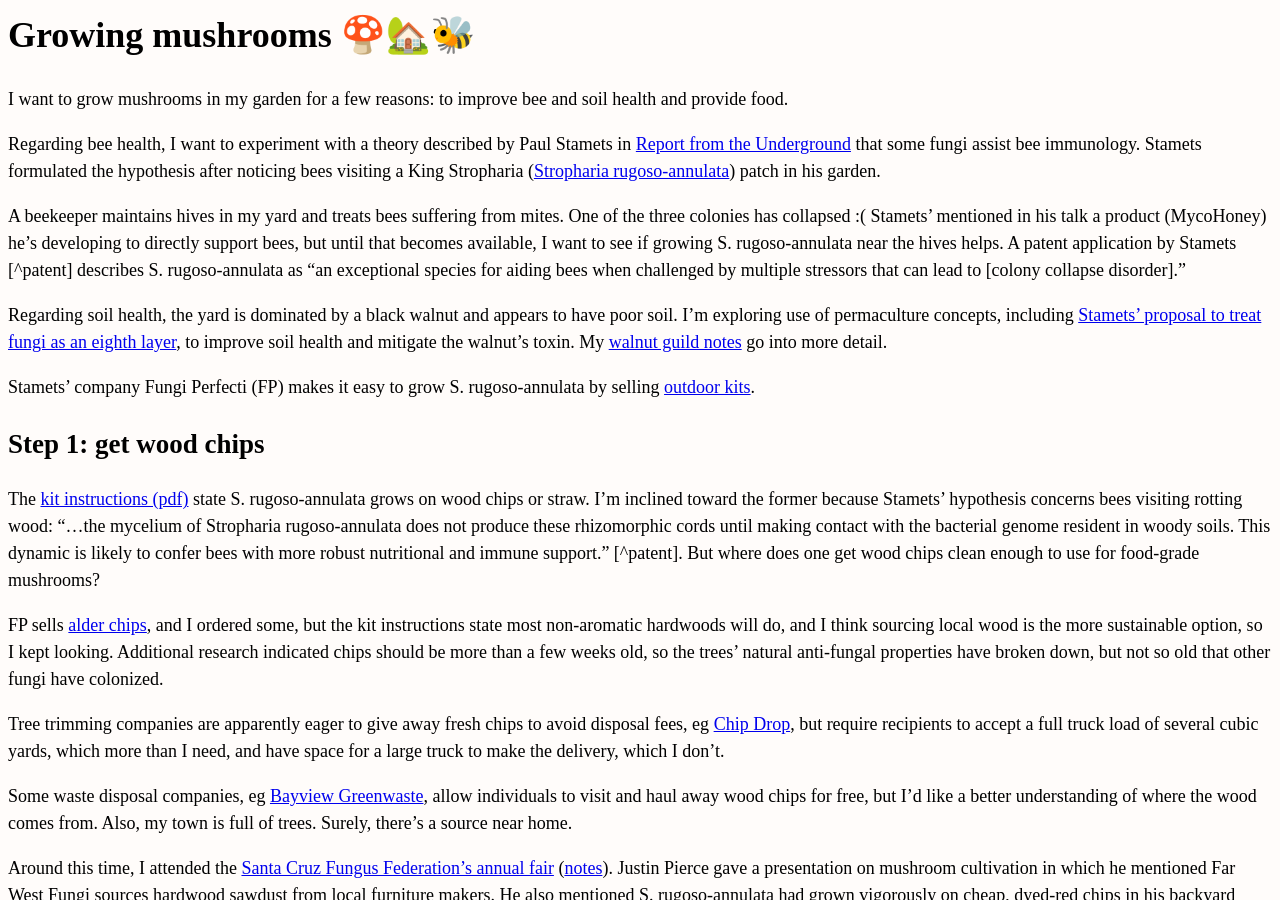
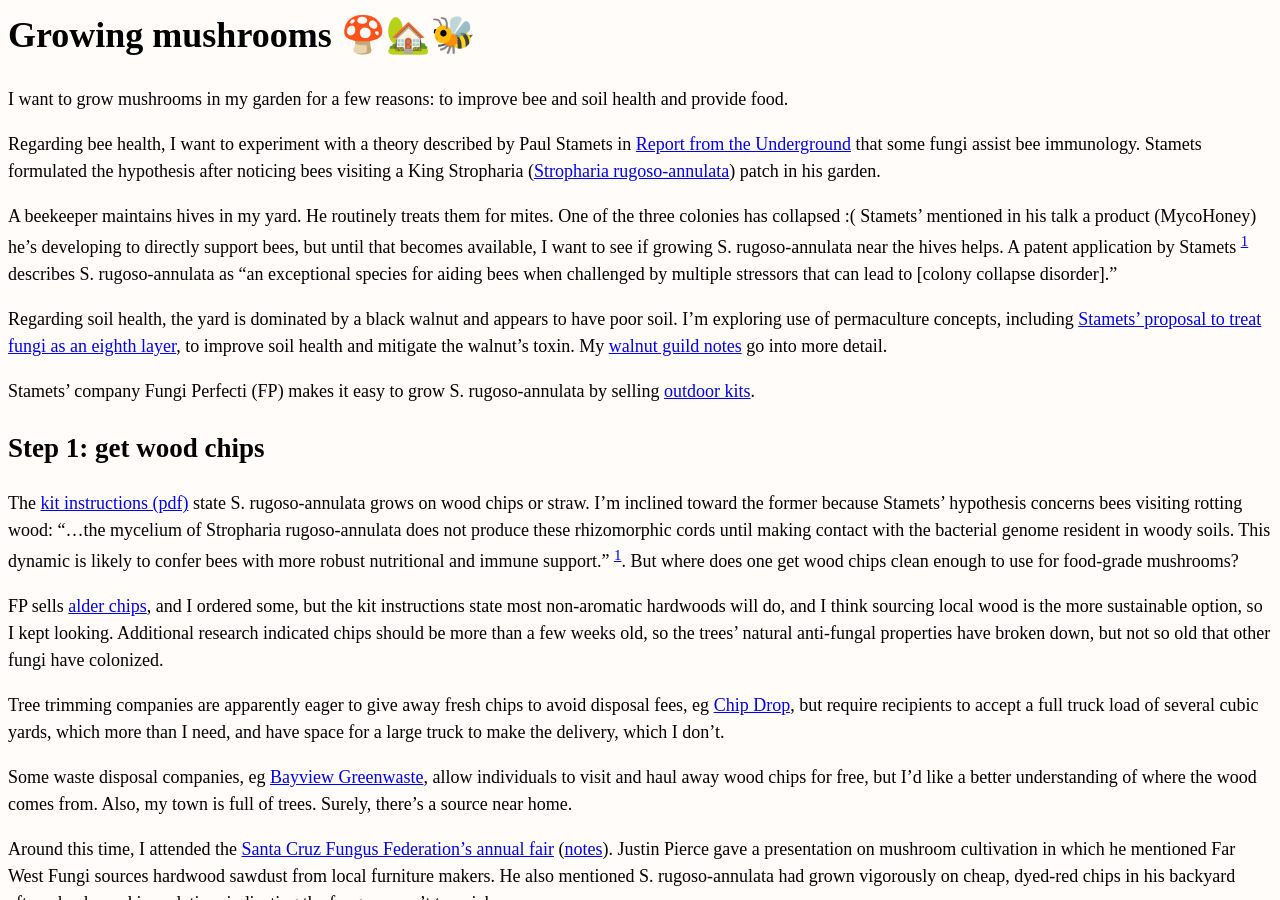
Before and after one commit to erikeldridge/erikeldridge.github.com, a Jekyll site: the page built from _posts/2018-01-28-growing-mushrooms.md, in a window 1280 px wide and 900 px high. Built offline with Jekyll 4.4.1, drawn with Linux system fonts in a browser that asks for light colours; nearby versions of some CDN libraries.

Commit message:
Update from Forestry.io - 2018-01-28-growing-mushrooms.md

```diff
--- a/_posts/2018-01-28-growing-mushrooms.md
+++ b/_posts/2018-01-28-growing-mushrooms.md
@@ -12,7 +12,7 @@
 
 Regarding bee health, I want to experiment with a theory described by Paul Stamets in [Report from the Underground](https://www.youtube.com/watch?v=DAw_Zzge49c) that some fungi assist bee immunology. Stamets formulated the hypothesis after noticing bees visiting a King Stropharia ([Stropharia rugoso-annulata](https://www.inaturalist.org/taxa/119151-Stropharia-rugosoannulata)) patch in his garden.
 
-A beekeeper maintains hives in my yard and treats bees suffering from mites. One of the three colonies has collapsed :( Stamets' mentioned in his talk a product (MycoHoney) he's developing to directly support bees, but until that becomes available, I want to see if growing S. rugoso-annulata near the hives helps. A patent application by Stamets \[^patent\] describes S. rugoso-annulata as "an exceptional species for aiding bees when challenged by multiple stressors that can lead to \[colony collapse disorder\]."
+A beekeeper maintains hives in my yard. He routinely treats them for mites. One of the three colonies has collapsed :( Stamets' mentioned in his talk a product (MycoHoney) he's developing to directly support bees, but until that becomes available, I want to see if growing S. rugoso-annulata near the hives helps. A patent application by Stamets [^patent] describes S. rugoso-annulata as "an exceptional species for aiding bees when challenged by multiple stressors that can lead to \[colony collapse disorder\]."
 
 Regarding soil health, the yard is dominated by a black walnut and appears to have poor soil. I'm exploring use of permaculture concepts, including [Stamets' proposal to treat fungi as an eighth layer](http://www.fungi.com/blog/items/permaculture-with-a-mycological-twist.html), to improve soil health and mitigate the walnut's toxin. My [walnut guild notes](http://erikeldridge.com/notes/walnut-guild.html) go into more detail.
 
@@ -20,7 +20,7 @@
 
 ## Step 1: get wood chips
 
-The [kit instructions (pdf)](http://www.fungi.com/pdf/instructions/kits/LKSRA.pdf) state S. rugoso-annulata grows on wood chips or straw. I'm inclined toward the former because Stamets' hypothesis concerns bees visiting rotting wood: "...the mycelium of Stropharia rugoso-annulata does not produce these rhizomorphic cords until making contact with the bacterial genome resident in woody soils. This dynamic is likely to confer bees with more robust nutritional and immune support." \[^patent\]. But where does one get wood chips clean enough to use for food-grade mushrooms?
+The [kit instructions (pdf)](http://www.fungi.com/pdf/instructions/kits/LKSRA.pdf) state S. rugoso-annulata grows on wood chips or straw. I'm inclined toward the former because Stamets' hypothesis concerns bees visiting rotting wood: "...the mycelium of Stropharia rugoso-annulata does not produce these rhizomorphic cords until making contact with the bacterial genome resident in woody soils. This dynamic is likely to confer bees with more robust nutritional and immune support." [^patent]. But where does one get wood chips clean enough to use for food-grade mushrooms?
 
 FP sells [alder chips](http://www.fungi.com/product-detail/product/mycomedia-select-hardwood-chips.html), and I ordered some, but the kit instructions state most non-aromatic hardwoods will do, and I think sourcing local wood is the more sustainable option, so I kept looking. Additional research indicated chips should be more than a few weeks old, so the trees' natural anti-fungal properties have broken down, but not so old that other fungi have colonized.
 
@@ -50,4 +50,4 @@
 
 ## Footnotes
 
-\[^patent\]: [Integrative fungal solutions for protecting bees and overcoming colony collapse disorder (CCD): methods and compositions](https://www.google.com/patents/US20140220150)
+[^patent]: [Integrative fungal solutions for protecting bees and overcoming colony collapse disorder (CCD): methods and compositions](https://www.google.com/patents/US20140220150)
```
Also changed, not shown: other parts of _posts/2018-01-28-growing-mushrooms.md (+1 -1 lines).
